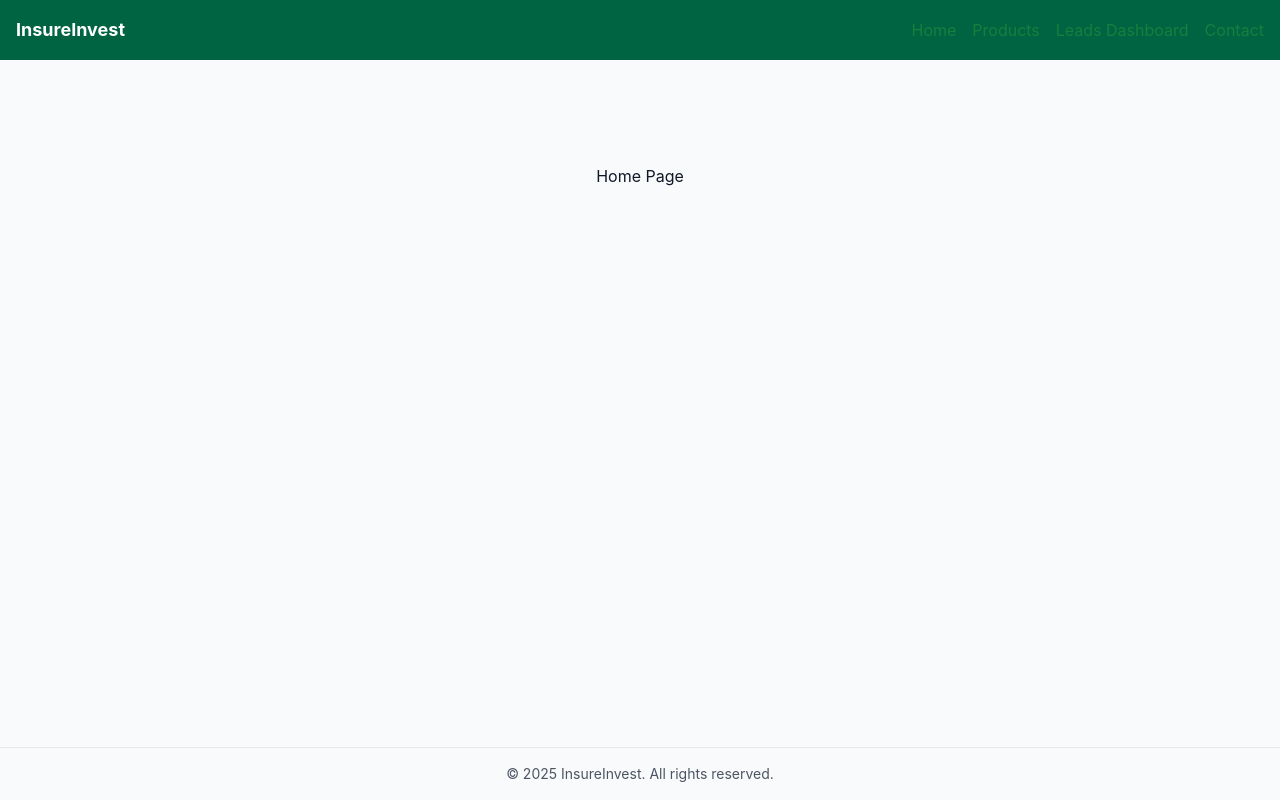
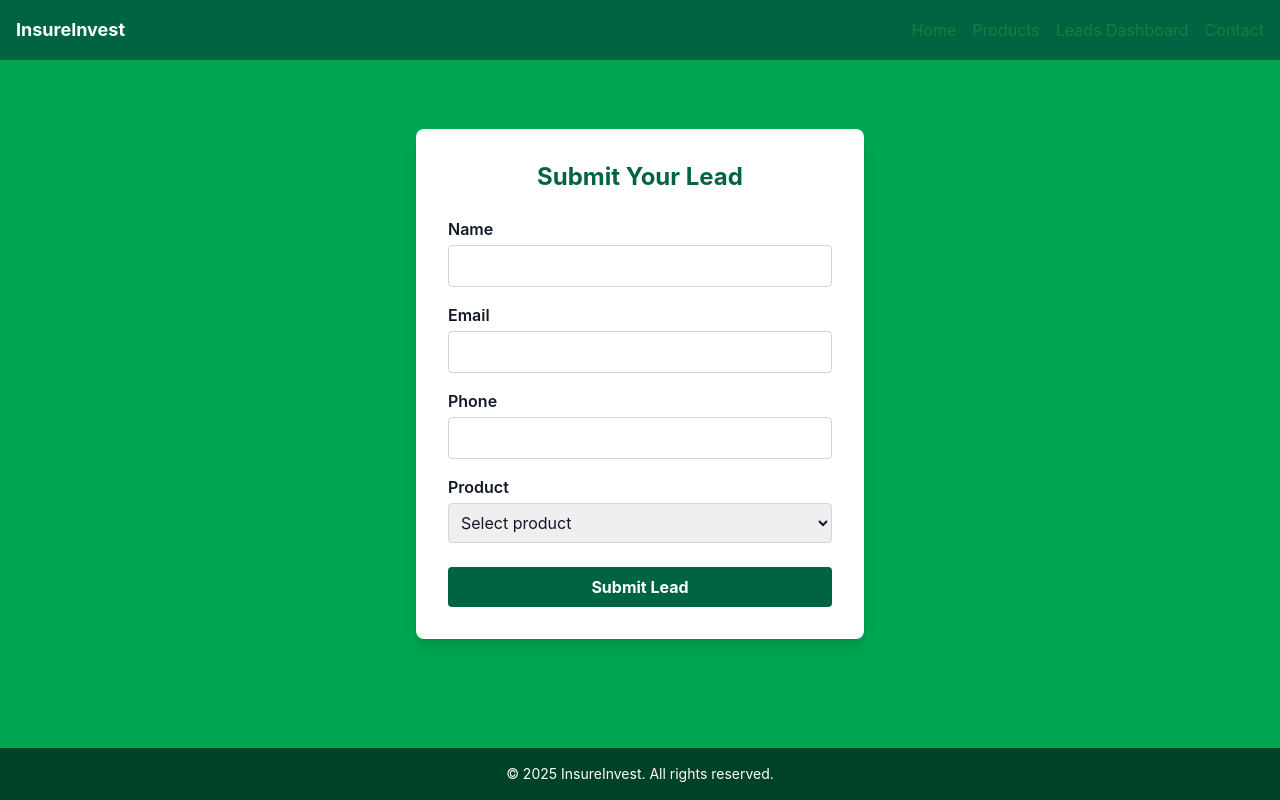
Before and after one commit to ew-prog/insure-invest-frontend, a React (Vite) app: page / in a window 1280 px wide. Built offline with nearby package versions, Linux system fonts and the light colour scheme.

Commit message:
Update App.jsx

```diff
--- a/src/App.jsx
+++ b/src/App.jsx
@@ -1,53 +1,13 @@
-import React from 'react';
-import { BrowserRouter as Router, Routes, Route, Navigate } from 'react-router-dom';
-import Navbar from './Navbar';
-
-// Placeholder components – replace with real ones later
-const Home = () => <div className="text-center py-20">Home Page</div>;
-const InsurancePage = () => <div className="text-center py-20">Insurance Menu</div>;
-const PartnerPortal = () => <div className="text-center py-20">Partner Portal</div>;
-const LeadsDashboard = () => <div className="text-center py-20">Leads Dashboard</div>;
-const Login = () => <div className="text-center py-20">Login Page</div>;
-
-// AuthRoute wrapper
-function AuthRoute({ children }) {
-  return localStorage.getItem('token') ? children : <Navigate to="/login" />;
-}
+import React from "react";
+import { BrowserRouter as Router, Routes, Route } from "react-router-dom";
+import LeadForm from "./LeadForm";
 
 export default function App() {
   return (
     <Router>
-      <div className="min-h-screen bg-gray-50 text-gray-900 flex flex-col">
-        <Navbar />
-
-        <div className="container mx-auto px-4 py-6 flex-grow">
-          <Routes>
-            <Route path="/" element={<Home />} />
-            <Route path="/insurance" element={<InsurancePage />} />
-            <Route path="/login" element={<Login />} />
-            <Route
-              path="/partner-portal"
-              element={
-                <AuthRoute>
-                  <PartnerPortal />
-                </AuthRoute>
-              }
-            />
-            <Route
-              path="/dashboard"
-              element={
-                <AuthRoute>
-                  <LeadsDashboard />
-                </AuthRoute>
-              }
-            />
-          </Routes>
-        </div>
-
-        <footer className="text-center py-4 border-t mt-8 text-sm text-gray-600">
-          © 2025 InsureInvest. All rights reserved.
-        </footer>
-      </div>
+      <Routes>
+        <Route path="/" element={<LeadForm />} />
+      </Routes>
     </Router>
   );
 }
```
